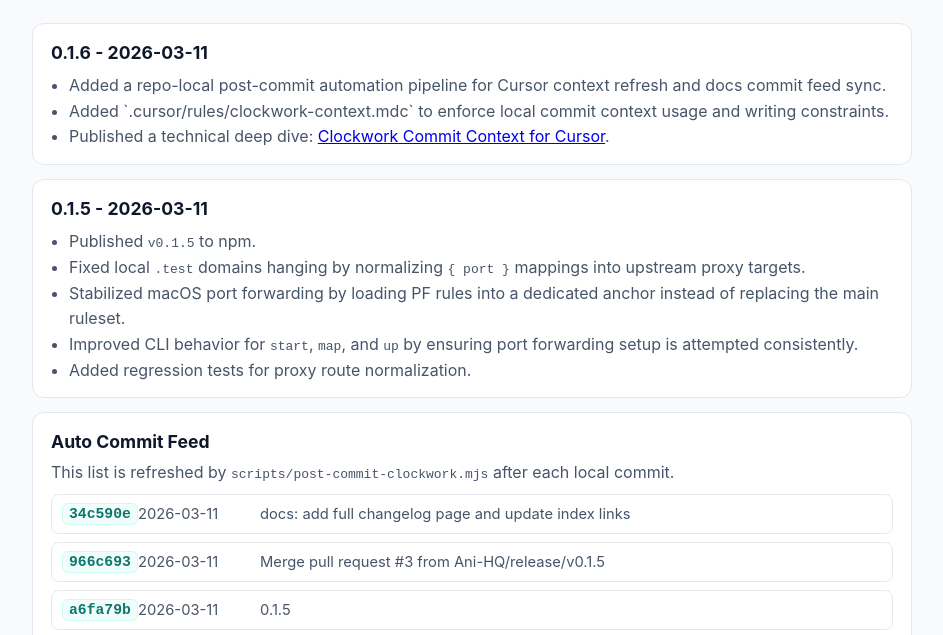
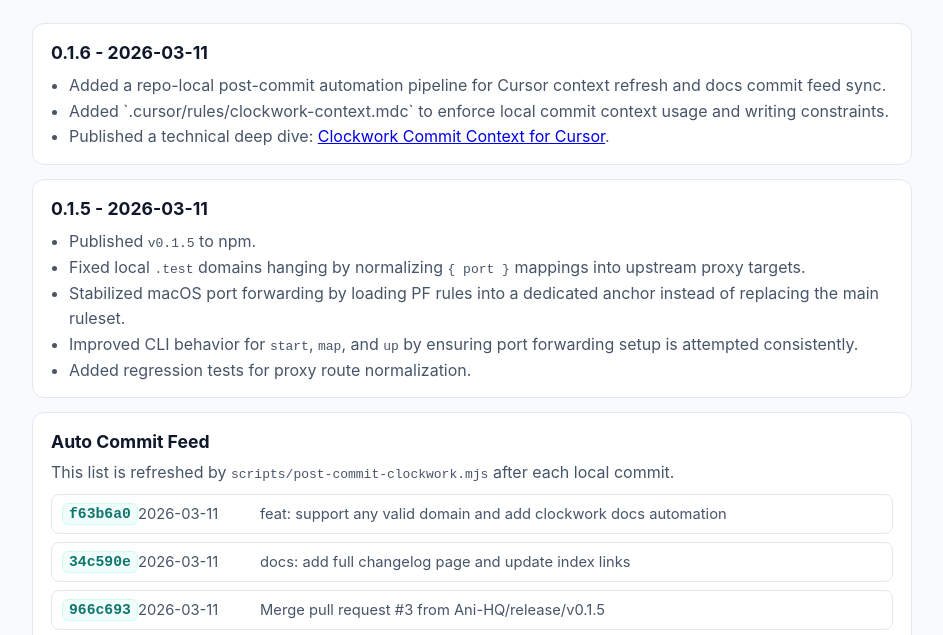
Before and after one commit to Ani-HQ/pugloo, a website: page docs/changelog.html in a window 1280 px wide. Shown: the part 149-784 px from the top of the page, without its empty margins (168-1111 px from the left). Drawn offline with Linux system fonts and the light colour scheme.

Commit message:
Update changelog with recent commit entry for feature supporting any valid domain and clockwork docs automation

```diff
--- a/docs/changelog.html
+++ b/docs/changelog.html
@@ -103,6 +103,7 @@
       <p>This list is refreshed by <code>scripts/post-commit-clockwork.mjs</code> after each local commit.</p>
       <!-- AUTO_COMMIT_FEED_START -->
     <ul class="commit-feed">
+      <li><code>f63b6a0</code><span>2026-03-11</span><span>feat: support any valid domain and add clockwork docs automation</span></li>
       <li><code>34c590e</code><span>2026-03-11</span><span>docs: add full changelog page and update index links</span></li>
       <li><code>966c693</code><span>2026-03-11</span><span>Merge pull request #3 from Ani-HQ/release/v0.1.5</span></li>
       <li><code>a6fa79b</code><span>2026-03-11</span><span>0.1.5</span></li>
```
